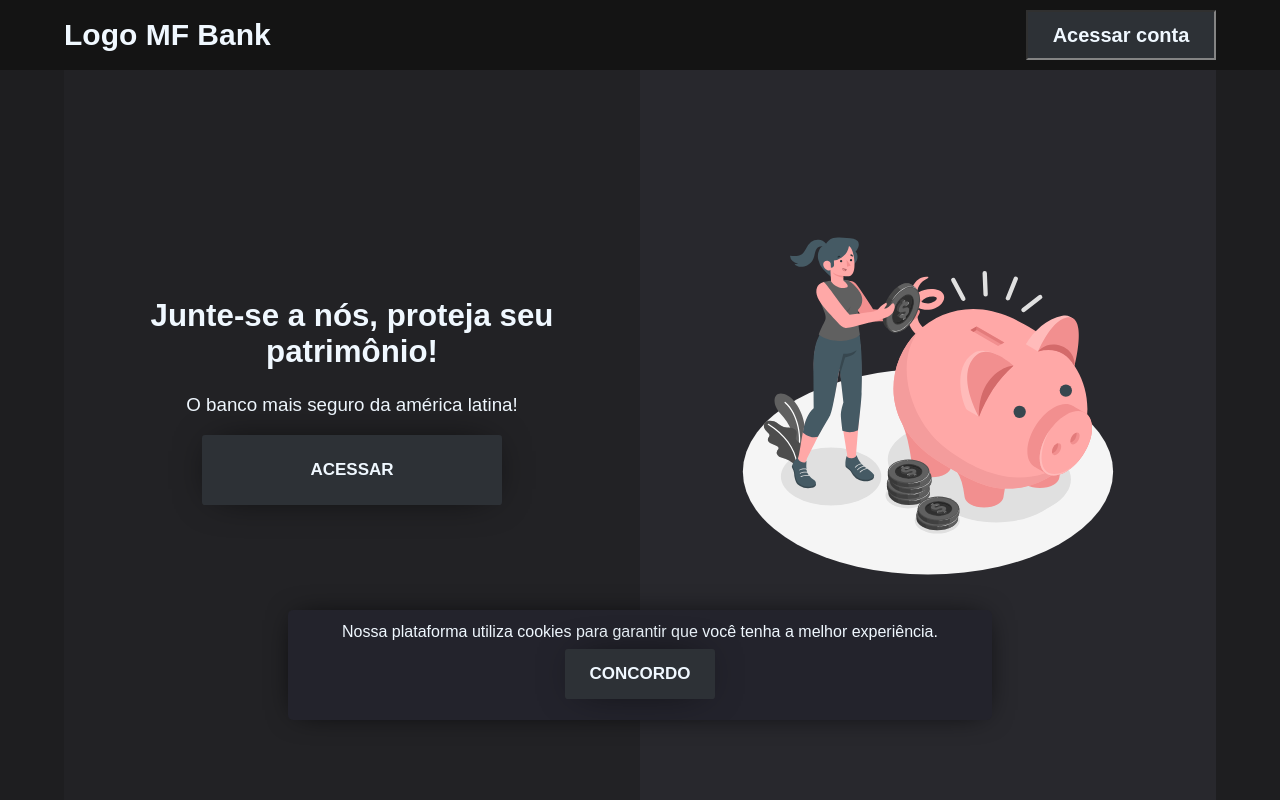
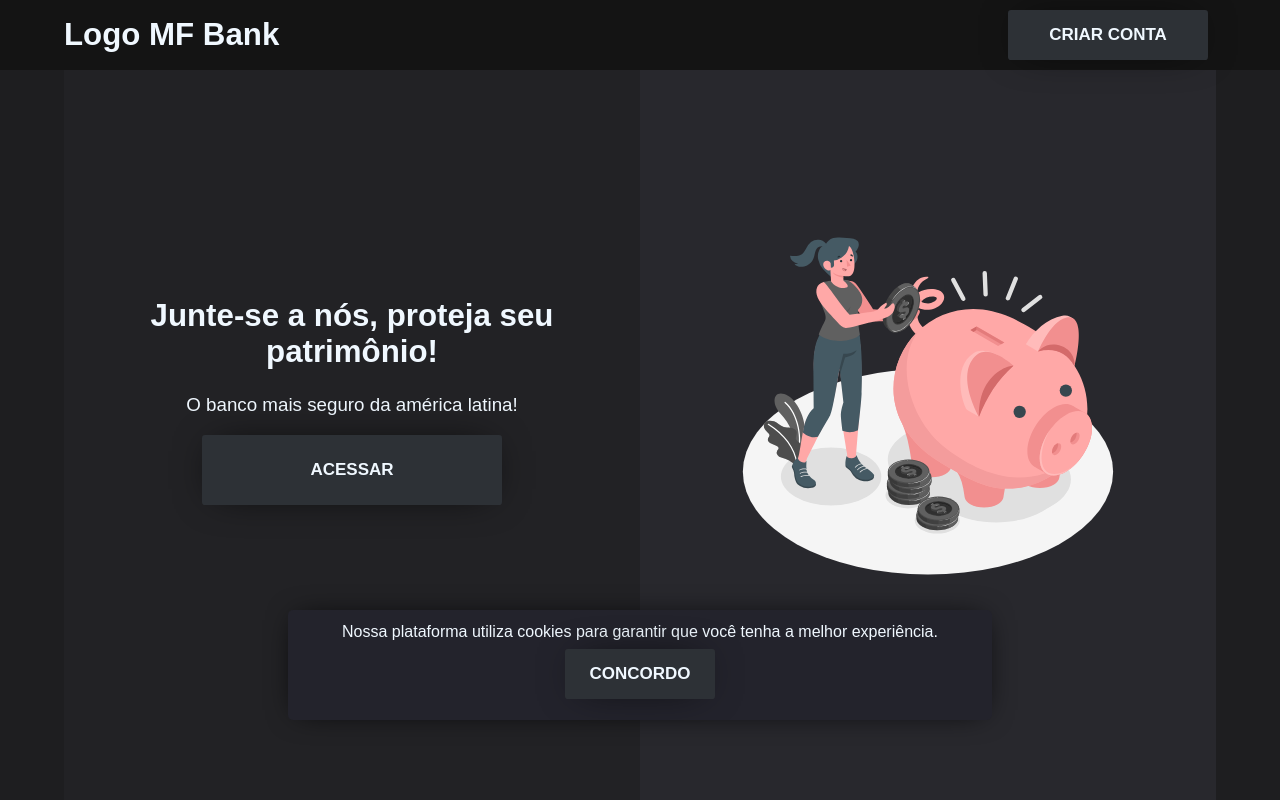
Before and after one commit to FabricioSobrinho/MF-Bank, a React (Vite) app: page / in a window 1280 px wide. Built offline with nearby package versions, Linux system fonts and the light colour scheme.

Commit message:
Chore: minnor  fixes

```diff
--- a/src/Layouts/Components/LoggedNavBar.jsx
+++ b/src/Layouts/Components/LoggedNavBar.jsx
@@ -4,7 +4,7 @@ import styles from "../../Styles/LoggedNavBar.module.css";
 function LoggedNavBar() {
   return (
     <nav className={styles.mainLoggedNavBar}>
-      <a href="/">Logo MF-Bank</a>
+      <a href="/view-account">Logo MF-Bank</a>
     </nav>
   );
 }
--- a/src/Layouts/Components/NavBar.jsx
+++ b/src/Layouts/Components/NavBar.jsx
@@ -1,12 +1,22 @@
 // import navbar styles
 import styles from "../../Styles/NavBar.module.css";
+
+// import components
+import InputButton from "../FormsComponents/InputButton";
 
 function NavBar() {
   return (
     <nav className={styles.mainNavBar}>
-      <div className={styles.leftNavBar}>Logo MF Bank</div>
+      <div className={styles.leftNavBar}>
+        <a href="/">Logo MF Bank</a>
+      </div>
       <div className={styles.rightNavBar}>
-        <button>Acessar conta</button>
+        <InputButton
+          text={"Criar Conta"}
+          widthButton={20}
+          heightButton={5}
+          route={"/create-acc"}
+        />
       </div>
     </nav>
   );
--- a/src/Layouts/FormsComponents/InputButton.jsx
+++ b/src/Layouts/FormsComponents/InputButton.jsx
@@ -1,12 +1,9 @@
+// import styles
+import styles from "../../Styles/Button.module.css";
+
 // eslint-disable-next-line react/prop-types
-function InputButton({
-  text,
-  widthButton,
-  heightButton,
-  handleClick,
-  route,
-}) {
-  const styles = {
+function InputButton({ text, widthButton, heightButton, handleClick, route }) {
+  const buttonStyles = {
     height: `${heightButton}rem`,
     width: `${widthButton}rem`,
     margin: `0.8rem`,
@@ -26,8 +23,13 @@ function InputButton({
     cursor: "pointer",
   };
   return (
-    <a href={route}>
-      <input type="button" style={styles} onClick={handleClick} value={text} />
+    <a href={route} className={styles.buttonBox}>
+      <input
+        type="button"
+        style={buttonStyles}
+        onClick={handleClick}
+        value={text}
+      />
     </a>
   );
 }
--- a/src/Pages/CloseAccountPage.jsx
+++ b/src/Pages/CloseAccountPage.jsx
@@ -16,6 +16,7 @@ import CloseAccountImage from "../assets/Images/close-account-image.svg";
 import InputInsertData from "../Layouts/FormsComponents/InputInsertData";
 import InputButton from "../Layouts/FormsComponents/InputButton";
 import Loader from "../Layouts/Components/Loader";
+import Errors from "../Layouts/Components/Errors";
 
 // import dependencies
 import Cookies from "js-cookie";
@@ -29,6 +30,10 @@ function CloseAccountPage() {
   const accessToken = Cookies.get("accessToken");
   const client = Cookies.get("client");
   const uid = Cookies.get("uid");
+
+  const [errors, setErrors] = useState([]);
+
+  const [isLoading, setIsLoading] = useState(true);
 
   const navigate = useNavigate();
 
@@ -56,15 +61,15 @@ function CloseAccountPage() {
             config
           );
           logout();
-          navigate("/");
+          navigate("/", { state: { message: "Conta excluída com sucesso!" } });
         } catch (error) {
-          console.log("Houve um erro na exclusão da sua conta" + error);
+          setErrors([["Houve um erro ao excluir sua conta"]])
         }
       } else {
-        console.log("Senha incorreta");
+        setErrors([["Senha inválida"]]);
       }
     } catch (error) {
-      console.log(error);
+      setErrors([["Houve um erro ao tentar validar sua senha"]]);
     }
   };
 
@@ -72,9 +77,9 @@ function CloseAccountPage() {
     try {
       await validateToken(accessToken, client, uid, setUserData, logout);
       if (accessToken) {
-        // setIsLoading(false);
+        setIsLoading(false);
       } else {
-        // setIsLoading(true);
+        setIsLoading(true);
       }
     } catch (error) {
       console.log("Houve um erro de validação: " + error);
@@ -87,11 +92,16 @@ function CloseAccountPage() {
     validateTokenAuth();
   }, []);
   return (
+    <>
+      {isLoading ? (
+        <Loader />
+      ) : (
         <div className={styles.mainCloseAccountpage}>
           <div className={styles.leftCloseAccountScreen}>
             <div className={styles.topLeftCloseAccountScreen}>
               <h1>Nos vemos em breve!</h1>
               <p>Para confirmar o fechamento da sua conta insira sua senha:</p>
+              {errors.length > 0 && <Errors errors={errors}/> }
 
               <InputInsertData
                 heightInput={4.2}
@@ -104,8 +114,8 @@ function CloseAccountPage() {
             </div>
             <div className={styles.bottomLeftCloseAccountScreen}>
               <div className={styles.alert}>
-            Caso ainda tenha saldo em sua conta, se fechar sua conta irá perder
-            esse saldo!
+                Caso ainda tenha saldo em sua conta, se fechar sua conta irá
+                perder esse saldo!
               </div>
               <InputButton
                 heightButton={4.5}
@@ -119,6 +129,8 @@ function CloseAccountPage() {
             <img src={CloseAccountImage} alt="exit image" />
           </div>
         </div>
+      )}
+    </>
   );
 }
 
--- a/src/Pages/DepositPage.jsx
+++ b/src/Pages/DepositPage.jsx
@@ -94,7 +94,7 @@ function DepositPage() {
         setErrors([[error]]);
       }
     } else {
-      setErrors([["Insira um montante para o depósito"]]);
+      setErrors([["Insira um montante válido para o depósito"]]);
     }
   };
 
@@ -226,6 +226,7 @@ function DepositPage() {
               text="Cancelar operação"
               heightButton={5.125}
               widthButton={29}
+              route={"/view-account"}
             />
           </div>
         </div>
--- a/src/Pages/InitialPage.jsx
+++ b/src/Pages/InitialPage.jsx
@@ -1,20 +1,38 @@
-// import images to the page
+// import hooks
+import { useEffect, useState } from "react";
+import { useNavigate } from "react-router-dom";
+import { useLoggedIn } from "../hooks/LoggedProvider";
+
+// import images
 import initialScreenImage from "../assets/Images/initial-screen-image.svg";
 
-// import styles to the page
+// import styles
 import styles from "../Styles/InitialPage.module.css";
 
-// import elements to the page
+// import elements
 import InputButton from "../Layouts/FormsComponents/InputButton";
 import CookiesAllow from "../Layouts/Components/CookiesAllow";
-
-// import hooks
-import { useLoggedIn } from "../hooks/LoggedProvider";
+import SuccessMessage from "../Layouts/Components/SuccessMessage";
 
 function InitialScreen() {
   const { isLoggedIn } = useLoggedIn();
+  const [message, setMessage] = useState();
+  const navigate = useNavigate();
+
+  useEffect(() => {
+    if (location.state) {
+      setMessage(location.state.message);
+    }
+
+    setInterval(() => {
+      navigate({ state: { message: null } });
+      setMessage(null);
+    }, 3000);
+  }, []);
+
   return (
     <div className={styles.mainInitialPage}>
+      {message && <SuccessMessage message={message} />}
       <div className={styles.initialLeftPage}>
         <div className={styles.text}>
           <h1>Junte-se a nós, proteja seu patrimônio!</h1>
--- a/src/Pages/TransferPage.jsx
+++ b/src/Pages/TransferPage.jsx
@@ -216,6 +216,7 @@ function TransferPage() {
               text="Cancelar operação"
               heightButton={5.125}
               widthButton={29}
+              route={"/view-account"}
             />
           </div>
         </div>
--- a/src/Pages/ViewAccountPage.jsx
+++ b/src/Pages/ViewAccountPage.jsx
@@ -29,7 +29,7 @@ function ViewAccountPage() {
   const { user, setUserData, setBalance } = useUser();
   const { logout } = useLoggedIn();
 
-  const accessToken = Cookies.get("accessToken");
+  let accessToken = Cookies.get("accessToken");
   const client = Cookies.get("client");
   const uid = Cookies.get("uid");
 
@@ -53,7 +53,7 @@ function ViewAccountPage() {
       );
 
       logout();
-      navigate("/");
+      window.open('/login', '_blank')
     } catch (error) {
       console.log("Houve um erro ao tentar fazer logout" + error);
     }
--- a/src/Pages/WithdrawPage.jsx
+++ b/src/Pages/WithdrawPage.jsx
@@ -186,6 +186,7 @@ function WithdrawPage() {
               text="Cancelar operação"
               heightButton={5.125}
               widthButton={29}
+              route={"/view-account"}
             />
           </div>
         </div>
--- a/src/Styles/Button.module.css
+++ b/src/Styles/Button.module.css
@@ -1,20 +1,11 @@
-.button {
-  width: 23rem;
-  height: 7rem;
-  flex-shrink: 0;
-
-  background: #2d3136;
-  color: #f0f8ff;
-
-  border: inset #848484 0.2rem;
-
-  font-size: 3.125rem;
-  font-weight: 700;
-
-  transition: 0.4s;
+.buttonBox{
+    transition: .3s;
 }
 
-.button:hover {
-  background: #23262a;
-  transition: 0.4s;
+.buttonBox:hover {
+  background: #161c231f;
+  box-shadow: 0px 0px 30px -15px black;
+  border-radius: 0.1rem;
+  color: #ffffff;
+  transform: scale(1.01);
 }
--- a/src/Styles/NavBar.module.css
+++ b/src/Styles/NavBar.module.css
@@ -28,26 +28,4 @@
 .rightNavBar {
   justify-content: flex-end;
   padding: 0 5%;
-
 }
-
-.rightNavBar > button {
-  width: 19rem;
-  height: 5rem;
-  flex-shrink: 0;
-
-  background: #2d3136;
-  color: #f0f8ff;
-
-  border: inset #848484 0.2rem;
-
-  font-size: 2rem;
-  font-weight: 700;
-
-  transition: 0.4s;
-}
-
-.rightNavBar > button:hover {
-  background: #23262a;
-  transition: 0.4s;
-}
```
Lines whose indentation alone changed are shown as unchanged.
